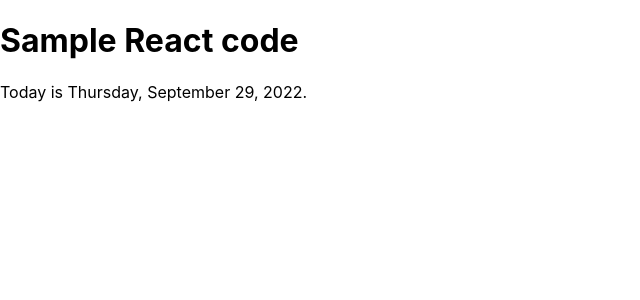
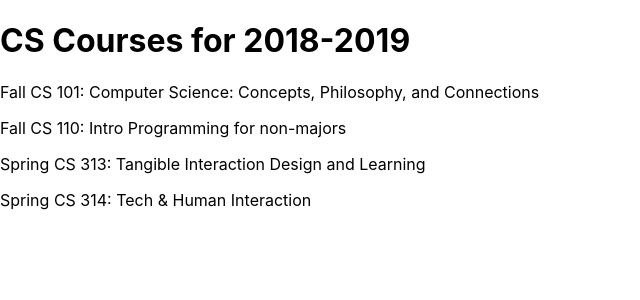
Before and after one commit to alfenn/course-scheduler, a React (Create React App) app: page / in a window 1280 px wide. Shown: the top 300 px of the page, without its empty margins (0-640 px from the left). Built offline with nearby package versions, Linux system fonts and the light colour scheme.

Commit message:
add schedule of classes

```diff
--- a/src/App.jsx
+++ b/src/App.jsx
@@ -1,5 +1,34 @@
+import Banner from './components/Banner';
+import CourseList from './components/CourseList'
+
 const schedule = {
-  title: "CS Courses for 2018-2019"
+  "title": "CS Courses for 2018-2019",
+  "courses": {
+    "F101" : {
+      "term": "Fall",
+      "number": "101",
+      "meets" : "MWF 11:00-11:50",
+      "title" : "Computer Science: Concepts, Philosophy, and Connections"
+    },
+    "F110" : {
+      "term": "Fall",
+      "number": "110",
+      "meets" : "MWF 10:00-10:50",
+      "title" : "Intro Programming for non-majors"
+    },
+    "S313" : {
+      "term": "Spring",
+      "number": "313",
+      "meets" : "TuTh 15:30-16:50",
+      "title" : "Tangible Interaction Design and Learning"
+    },
+    "S314" : {
+      "term": "Spring",
+      "number": "314",
+      "meets" : "TuTh 9:30-10:50",
+      "title" : "Tech & Human Interaction"
+    }
+  }
 };
 
 const App = () => {
@@ -9,9 +38,10 @@
 
   return (
     <div>
-      <h1>Sample React code</h1>
-
-      <p>Today is {day}, {date}.</p>
+      {/* <h1>Sample React code</h1>
+      <p>Today is {day}, {date}.</p> */}
+      <Banner title={schedule.title} />
+      <CourseList courses={schedule.courses} />
     </div>
   );
 };
--- /dev/null
+++ b/src/components/Banner.jsx
@@ -0,0 +1,5 @@
+const Banner = ({title}) => (
+    <h1>{title}</h1>
+)
+
+export default Banner;
--- /dev/null
+++ b/src/components/Course.jsx
@@ -0,0 +1,5 @@
+const Course = ({course}) => (
+    <p>{course.term} CS {course.number}: {course.title}</p>
+)
+
+export default Course;
--- /dev/null
+++ b/src/components/CourseList.jsx
@@ -0,0 +1,10 @@
+import Course from './Course'
+
+const CourseList = ({courses}) => (
+  <div>
+    { Object.entries(courses).map(([id, course]) => <Course key={id} course={course} />) }
+  </div>
+);
+
+
+export default CourseList;
```
